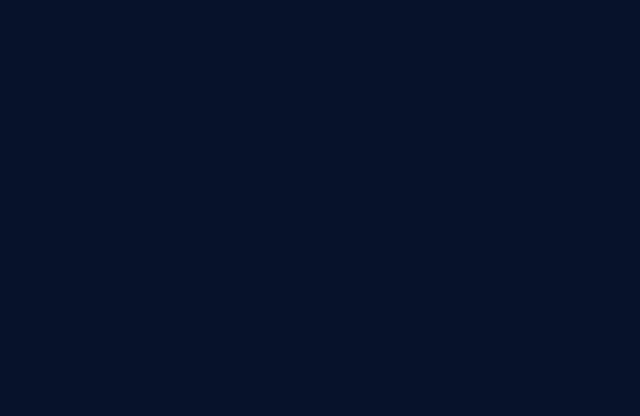
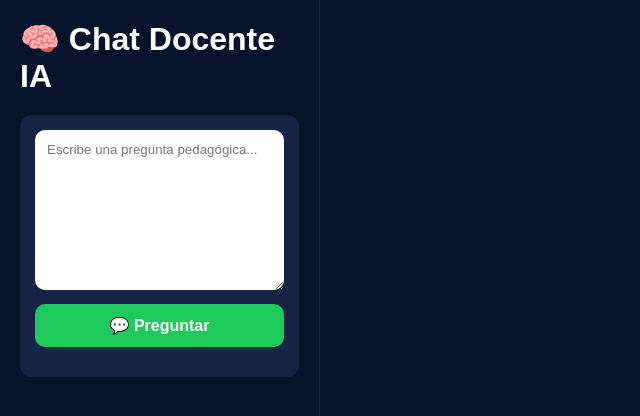
Before and after one commit to Arnaldo-hub/copiloto-docente, a plain HTML site: page templates/app2.html in a window 1280 px wide. Shown: the top 416 px of the page, without its empty margins (0-640 px from the left). Drawn offline with Linux system fonts and the light colour scheme.

Commit message:
Update app2.html

```diff
--- a/templates/app2.html
+++ b/templates/app2.html
@@ -95,8 +95,31 @@ button:hover{
 
 </style>
 
+
 </head>
 
 <body>
 
 <div class="container">
+    <!-- PANEL 1 -->
+
+<div class="panel">
+
+    <h1>🧠 Chat Docente IA</h1>
+
+    <div class="card">
+
+        <textarea
+        id="preguntaIA"
+        placeholder="Escribe una pregunta pedagógica..."></textarea>
+
+        <button onclick="preguntarIA()">
+            💬 Preguntar
+        </button>
+
+        <div id="respuestaIA"
+        style="margin-top:15px;"></div>
+
+    </div>
+
+</div>
```
